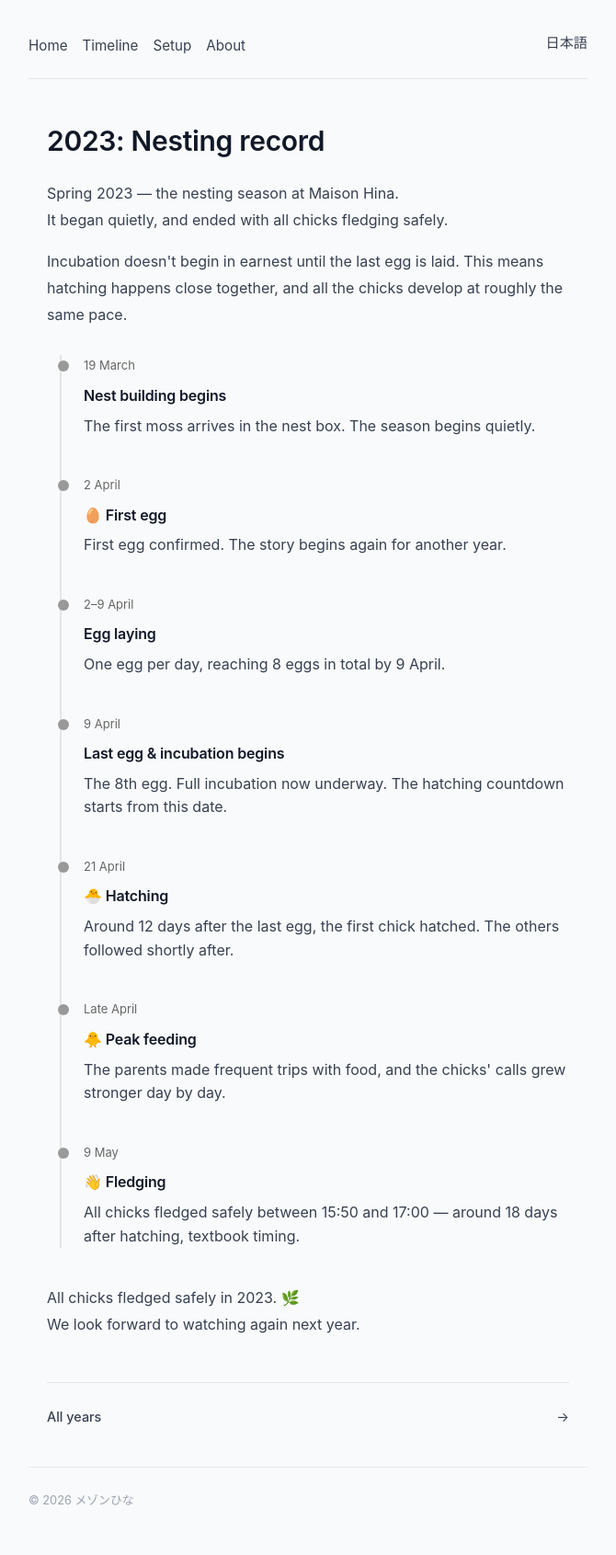
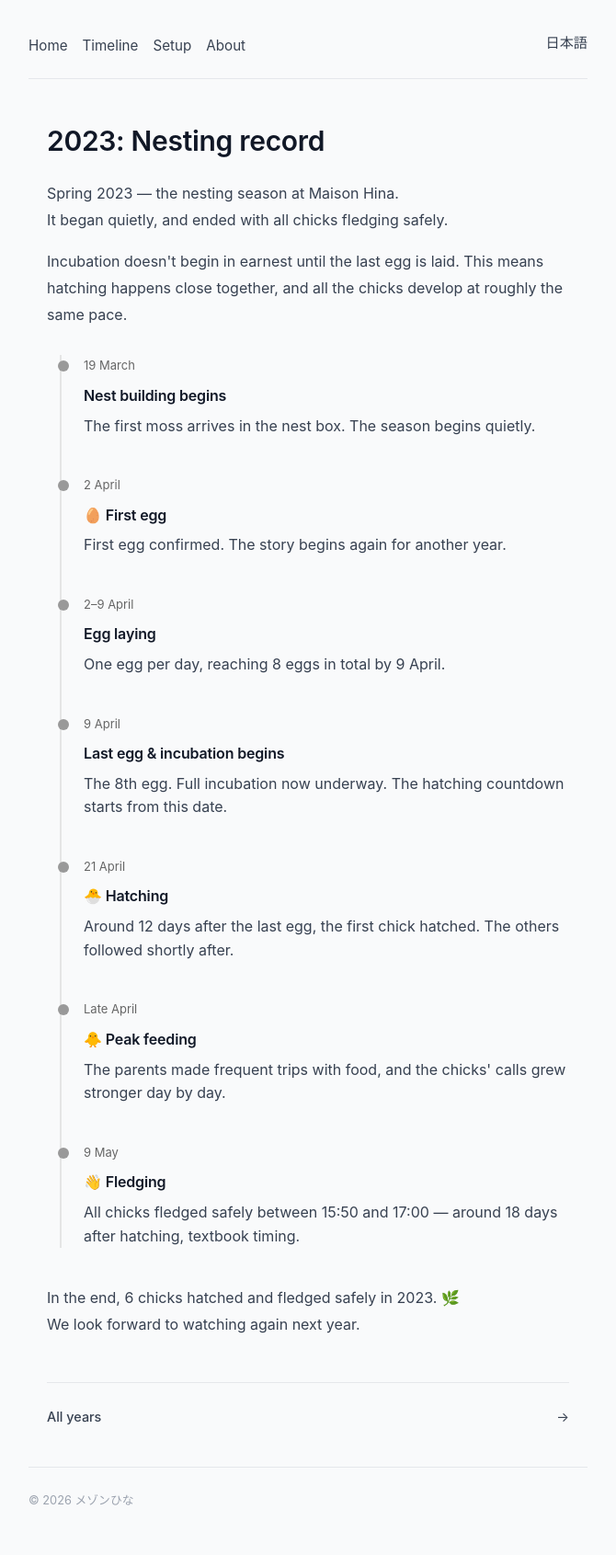
Before and after one commit to tagawa/maison-hina, a Jekyll site: the page built from en/timeline-2023.html, in a window 1280 px wide. Shown: the whole page at 92% size, without its empty margins (305-975 px from the left). Built offline with Jekyll 4.4.1, drawn with Linux system fonts in a browser that asks for light colours; comment, search, counter and statistics services are not loaded.

Commit message:
Update timeline-2023.html

```diff
--- a/en/timeline-2023.html
+++ b/en/timeline-2023.html
@@ -56,7 +56,7 @@ This means hatching happens close together, and all the chicks develop at roughl
 {% include timeline-events.html %}
 
 <p>
-All chicks fledged safely in 2023. 🌿<br>
+In the end, 6 chicks hatched and fledged safely in 2023. 🌿<br>
 We look forward to watching again next year.
 </p>
 
```
